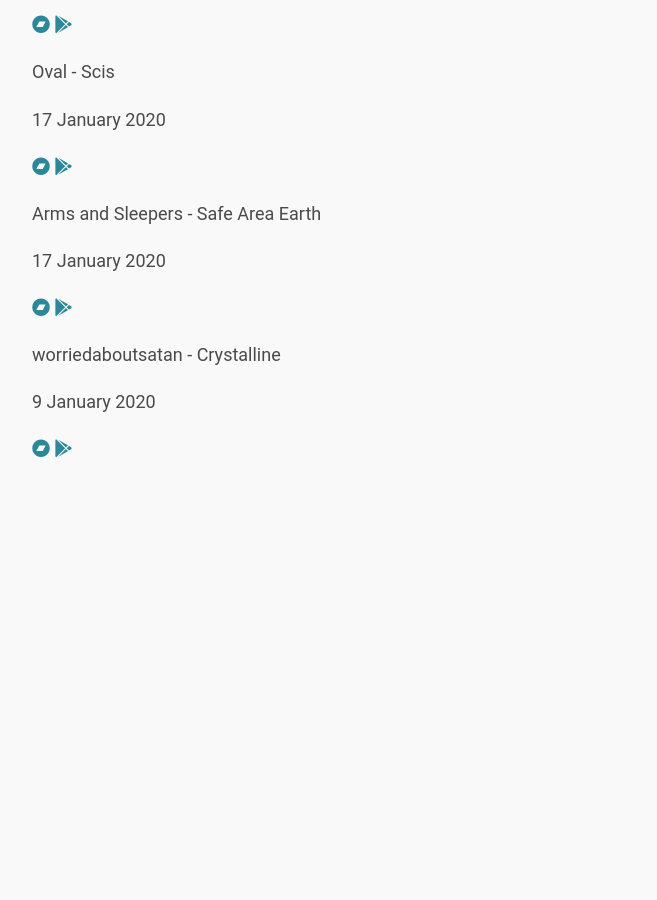
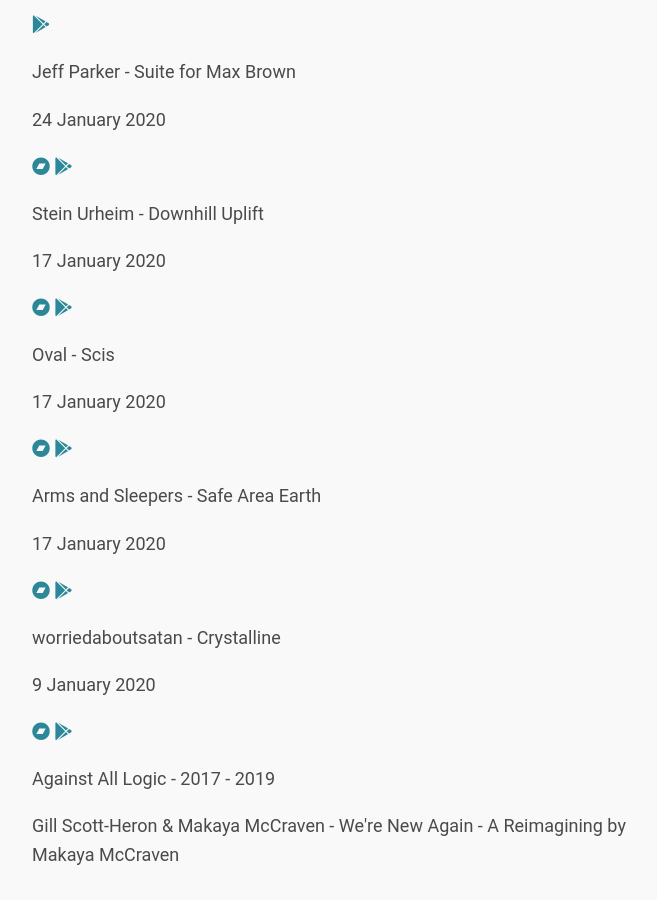
Before and after one commit to edclements/website, a Jekyll site: the page built from music-picks/2020.html, in a window 1280 px wide and 900 px high, scrolled down 2744 px. Shown: the whole window, without its empty margins (306-963 px from the left). Built offline with Jekyll 4.4.1, drawn with Linux system fonts in a browser that asks for light colours; nearby versions of some CDN libraries; before the commit the page ends 3238 px from its top, so only the background shows below that; some of the changed text lies outside the part shown.

Commit message:
Add releases

```diff
--- a/_data/music-picks/2020.yml
+++ b/_data/music-picks/2020.yml
@@ -139,3 +139,23 @@
   date: 2020-05-26
   google: https://play.google.com/music/listen?u=0#/album/B6x2wb62tilxba33j2dkpu2vqda
   title: Jazzamped
+
+- artist: Nordvest
+  bandcamp: https://grondal.bandcamp.com/album/gr-ndal
+  date: 2020-07-03
+  google: https://play.google.com/music/listen?u=0#/album/Bo2ucc43i5nfvymsfzvq44nptby
+  title: Grøndal
+
+- artist: Beatrice Dillon
+  bandcamp: https://beatricedillon.bandcamp.com/album/workaround
+  date: 2020-02-07
+  youtube-music: https://music.youtube.com/playlist?list=OLAK5uy_mlIyB6n4XyoL4dwvOlZ7YUy055TBRTwPs
+  title: Workaround
+
+- artist: Gill Scott-Heron & Makaya McCraven
+  youtube-music: https://music.youtube.com/playlist?list=OLAK5uy_nV_xNae4_uY2F8v1XwIQDmWFSgldg5LjM
+  title: We're New Again - A Reimagining by Makaya McCraven
+
+- artist: Against All Logic
+  youtube-music: https://music.youtube.com/playlist?list=OLAK5uy_nnUH-NKJMpm5NY7ZPjU2zhlYhpdFvoQNo
+  title: 2017 - 2019
```
